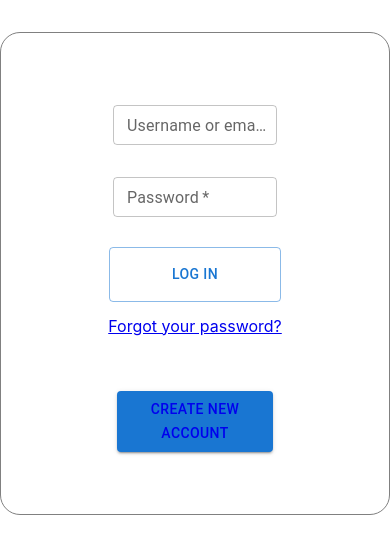
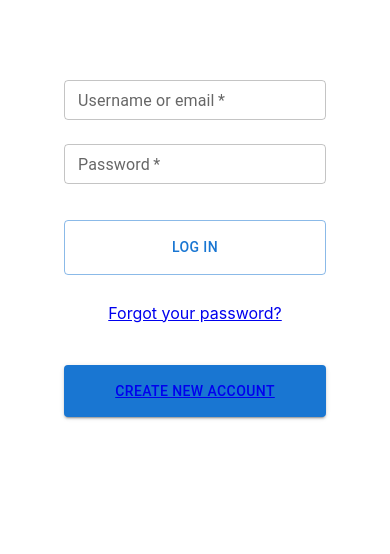
Before and after one commit to gijo57/climbing-app, a React (Create React App) app in the folder frontend/: page / in a window 390 px wide. Shown: the top 554 px of the page. Built offline with nearby package versions, Linux system fonts and the light colour scheme.

Commit message:
more form responsiveness

```diff
--- a/frontend/src/components/LogIn.jsx
+++ b/frontend/src/components/LogIn.jsx
@@ -1,59 +1,43 @@
 import TextField from '@mui/material/TextField';
-import Divider from '@mui/material/Divider';
 import Box from '@mui/material/Box';
 import Button from '@mui/material/Button';
 import styled from 'styled-components';
 import { Link } from 'react-router-dom';
 
-const LogInWrapper = styled.div`
-  border: 1px solid grey;
-  border-radius: 20px;
-  display: flex;
-  flex-direction: column;
-  align-items: center;
-  width: 100%;
+const Form = styled(Box)`
+  max-width: 400px;
   margin: 2em auto;
-  padding: 3em 0;
-`;
-
-const Form = styled(Box)`
-  margin: 0.5em auto;
-  padding: 0 5em 2em 5em;
+  padding: 2em 4em;
   display: flex;
   justify-content: center;
   flex-wrap: wrap;
-`;
 
-const Field = styled(TextField)`
-  && {
-    margin: 1em 2em;
+  @media screen and (min-width: 600px) {
+    border: 1px solid grey;
+    border-radius: 2em;
   }
 `;
 
 const LogInBtn = styled(Button)`
   && {
-    width: 84%;
-    margin: 1em 2em;
-    padding: 1em;
+    width: 100%;
+    margin: 2em auto;
+    padding: 1em 3em;
   }
 `;
 
 const NewAcctBtn = styled(Button)`
   && {
-    width: 40%;
-    margin: 1em 2em;
+    width: 100%;
+    margin-top: 3em;
+    padding: 1em;
   }
-`;
-
-const NavLink = styled(Link)`
-  text-decoration: none;
 `;
 
 const LogIn = () => {
   return (
-    <LogInWrapper>
     <Form component="form">
-        <Field
+      <TextField
         id="username"
         label="Username or email"
         variant="outlined"
@@ -64,7 +48,7 @@ const LogIn = () => {
         error={false}
       />
 
-        <Field
+      <TextField
         id="password"
         label="Password"
         variant="outlined"
@@ -76,15 +60,11 @@ const LogIn = () => {
         error={false}
       />
       <LogInBtn variant="outlined">Log In</LogInBtn>
-        <div>
       <Link to="">Forgot your password?</Link>
-        </div>
+      <NewAcctBtn variant="contained">
+        <Link to="signup">Create new account</Link>
+      </NewAcctBtn>
     </Form>
-      <Divider variant="middle" />
-      <NewAcctBtn variant="contained">
-        <NavLink to="signup">Create new account</NavLink>
-      </NewAcctBtn>
-    </LogInWrapper>
   );
 };
 
--- a/frontend/src/components/SignUp.jsx
+++ b/frontend/src/components/SignUp.jsx
@@ -5,16 +5,20 @@ import styled from 'styled-components';
 import { Link } from 'react-router-dom';
 
 const Form = styled(Box)`
+  max-width: 700px;
   margin: 3em auto;
   padding: 2em 4em;
   display: flex;
   justify-content: center;
   flex-wrap: wrap;
 
+  @media screen and (min-width: 600px) {
+    padding: 2em 6em;
+  }
+
   @media screen and (min-width: 992px) {
     border: 1px solid grey;
     border-radius: 2em;
-    width: 70%;
   }
 `;
 
@@ -34,11 +38,6 @@ const Names = styled.div`
   }
 `;
 
-const Field = styled(TextField)`
-  && {
-  }
-`;
-
 const NavLink = styled(Link)`
   text-decoration: none;
 `;
@@ -47,7 +46,7 @@ const SignUp = () => {
   return (
     <Form component="form">
       <Names>
-        <Field
+        <TextField
           id="firstName"
           label="First Name"
           variant="outlined"
@@ -56,7 +55,7 @@ const SignUp = () => {
           fullWidth
           required
         />
-        <Field
+        <TextField
           id="lastName"
           label="Last Name"
           variant="outlined"
@@ -66,7 +65,7 @@ const SignUp = () => {
           required
         />
       </Names>
-      <Field
+      <TextField
         id="username"
         label="Username"
         variant="outlined"
@@ -76,7 +75,7 @@ const SignUp = () => {
         required
         error={false}
       />
-      <Field
+      <TextField
         id="email"
         label="Email"
         variant="outlined"
@@ -87,7 +86,7 @@ const SignUp = () => {
         error={false}
         required
       />
-      <Field
+      <TextField
         id="password"
         label="Password"
         variant="outlined"
@@ -98,7 +97,7 @@ const SignUp = () => {
         required
         error={false}
       />
-      <Field
+      <TextField
         id="repeatPassword"
         label="Repeat password"
         variant="outlined"
```
Lines whose indentation alone changed are shown as unchanged.
